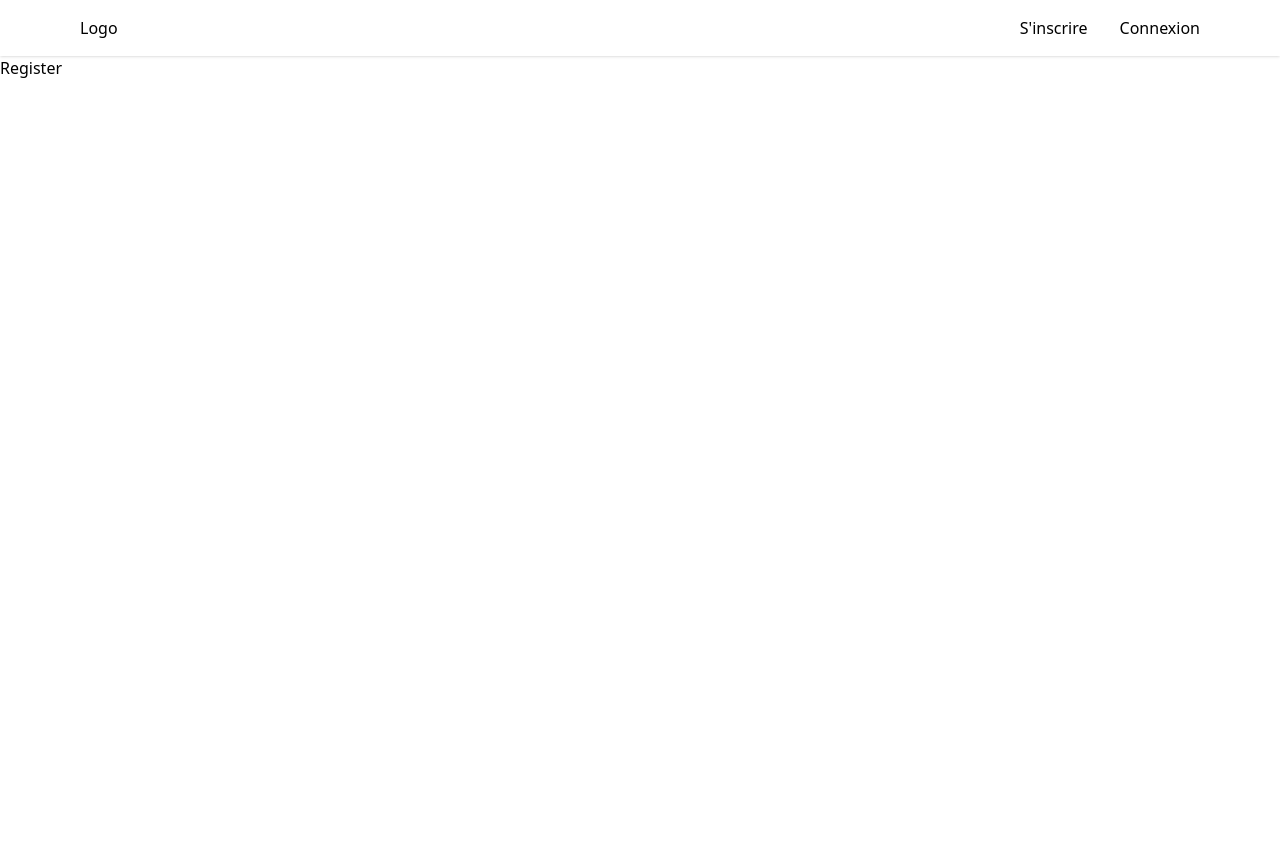
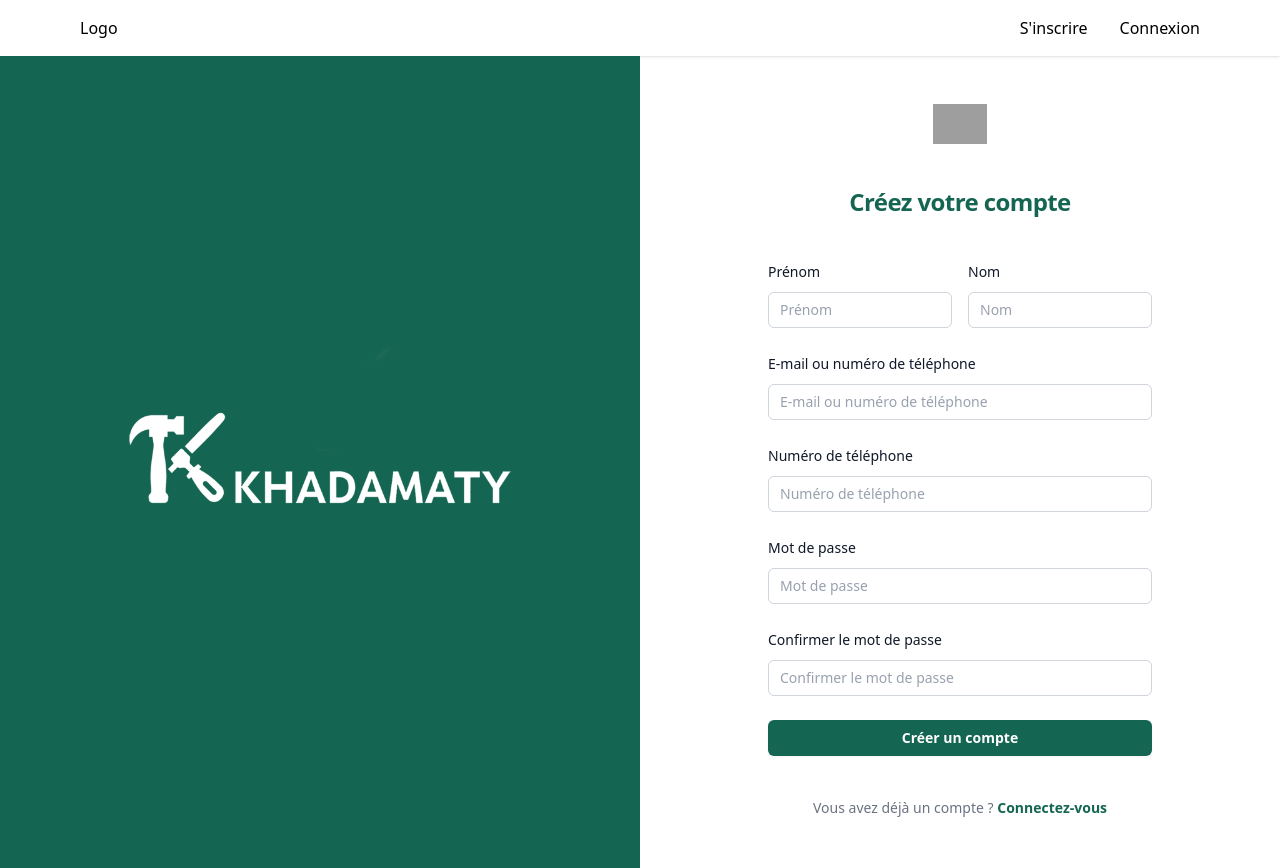
Before and after one commit to aminebk99/khadamaty, a React (Vite) app: page /signup in a window 1280 px wide. Before the commit the page ends 800 px from the top, so only its background shows below. Built offline with nearby package versions, Linux system fonts and the light colour scheme; grey boxes are pictures that could not be loaded.

Commit message:
commit register

```diff
--- a/src/components/HomeComponents/CategoriesSlide.tsx
+++ b/src/components/HomeComponents/CategoriesSlide.tsx
@@ -32,6 +32,7 @@ function CategoriesSlide() {
           {visibleCategories.map((cat) => (
             <div className="p-2 shadow flex justify-center items-center" key={cat.id}>
               <h2 className="font-semibold">{cat.name}</h2>
+              {cat.icon}
             </div>
           ))}
         </div>
--- a/src/components/HomeComponents/Hero.tsx
+++ b/src/components/HomeComponents/Hero.tsx
@@ -1,7 +1,7 @@
 function Hero() {
   return (
     <div className="px-20 my-10">
-        <div className="rounded-2xl bg-green-700 h-[430px] flex flex-col justify-center items-center">
+      <div className="rounded-2xl bg-[#146551] h-[430px] flex flex-col justify-center items-center">
         <div className="w-2xl flex flex-col items-center">
           <h2 className="text-2xl font-bold text-white text-center">
             Trouvez l'artisan qu'il vous faut, en toute confiance et en quelques
@@ -14,13 +14,13 @@ function Hero() {
               type="search"
               placeholder="Recherchez un service..."
             />
-              <button className="absolute right-2 top-1/2 -translate-y-1/2 p-2 rounded bg-emerald-100 shadow">
+            <button className="absolute right-2 top-1/2 -translate-y-1/2 p-2 rounded bg-[#146551] shadow">
               <svg
                 width="16"
                 height="16"
                 viewBox="0 0 16 16"
                 xmlns="http://www.w3.org/2000/svg"
-                  fill="currentFill"
+                fill="white"
               >
                 <path d="m15.89 14.653-3.793-3.794a.37.37 0 0 0-.266-.109h-.412A6.499 6.499 0 0 0 6.5 0C2.91 0 0 2.91 0 6.5a6.499 6.499 0 0 0 10.75 4.919v.412c0 .1.04.194.11.266l3.793 3.794a.375.375 0 0 0 .531 0l.707-.707a.375.375 0 0 0 0-.53ZM6.5 11.5c-2.763 0-5-2.238-5-5 0-2.763 2.237-5 5-5 2.762 0 5 2.237 5 5 0 2.762-2.238 5-5 5Z"></path>
               </svg>
--- a/src/components/LoginForm.tsx
+++ b/src/components/LoginForm.tsx
@@ -29,7 +29,7 @@ function LoginForm() {
                   type="email"
                   required
                   autoComplete="email"
-                  className="block w-full rounded-md bg-white px-3 py-1.5 text-base text-gray-900 outline-1 -outline-offset-1 outline-gray-300 placeholder:text-gray-400 focus:outline-2 focus:-outline-offset-2 focus:outline-indigo-600 sm:text-sm/6"
+                  className="block w-full rounded-md bg-white px-3 py-1.5 text-base text-gray-900 outline-1 -outline-offset-1 outline-gray-300 placeholder:text-gray-400 focus:outline-2 focus:-outline-offset-2 focus:outline-[#146551] sm:text-sm/6"
                 />
               </div>
             </div>
@@ -53,7 +53,7 @@ function LoginForm() {
                   placeholder="Mot de passe"
                   required
                   autoComplete="current-password"
-                  className="block w-full rounded-md bg-white px-3 py-1.5 text-base text-gray-900 outline-1 -outline-offset-1 outline-gray-300 placeholder:text-gray-400 focus:outline-2 focus:-outline-offset-2 focus:outline-indigo-600 sm:text-sm/6"
+                  className="block w-full rounded-md bg-white px-3 py-1.5 text-base text-gray-900 outline-1 -outline-offset-1 outline-gray-300 placeholder:text-gray-400 focus:outline-2 focus:-outline-offset-2 focus:outline-[#146551] sm:text-sm/6"
                 />
               </div>
             </div>
--- /dev/null
+++ b/src/components/RegisterForm.tsx
@@ -0,0 +1,143 @@
+import { Link } from "react-router-dom"
+
+function RegisterForm() {
+  return (
+    <div className="flex min-h-full flex-1 flex-col justify-center px-6 py-12 lg:px-8">
+      <div className="sm:mx-auto sm:w-full sm:max-w-sm">
+        <img
+          alt="Your Company"
+          src="https://tailwindui.com/plus/img/logos/mark.svg?color=%23146551&shade=600"
+          className="mx-auto h-10 w-auto"
+        />
+        <h2 className="mt-10 text-center text-2xl/9 font-bold tracking-tight text-[#146551]">
+          Créez votre compte
+        </h2>
+      </div>
+
+      <div className="mt-10 sm:mx-auto sm:w-full sm:max-w-sm">
+        <form action="#" method="POST" className="space-y-6">
+          <div className="flex space-x-4">
+            <div className="flex-1">
+              <label htmlFor="firstname" className="block text-sm/6 font-medium text-gray-900">
+                Prénom
+              </label>
+              <div className="mt-2">
+                <input
+                  id="firstname"
+                  placeholder="Prénom"
+                  name="firstname"
+                  type="text"
+                  required
+                  autoComplete="given-name"
+                  className="block w-full rounded-md bg-white px-3 py-1.5 text-base text-gray-900 outline-1 -outline-offset-1 outline-gray-300 placeholder:text-gray-400 focus:outline-2 focus:-outline-offset-2 focus:outline-[#146551] sm:text-sm/6"
+                />
+              </div>
+            </div>
+            <div className="flex-1">
+              <label htmlFor="lastname" className="block text-sm/6 font-medium text-gray-900">
+                Nom
+              </label>
+              <div className="mt-2">
+                <input
+                  id="lastname"
+                  placeholder="Nom"
+                  name="lastname"
+                  type="text"
+                  required
+                  autoComplete="family-name"
+                  className="block w-full rounded-md bg-white px-3 py-1.5 text-base text-gray-900 outline-1 -outline-offset-1 outline-gray-300 placeholder:text-gray-400 focus:outline-2 focus:-outline-offset-2 focus:outline-[#146551] sm:text-sm/6"
+                />
+              </div>
+            </div>
+          </div>
+
+          <div>
+            <label htmlFor="email" className="block text-sm/6 font-medium text-gray-900">
+              E-mail ou numéro de téléphone
+            </label>
+            <div className="mt-2">
+              <input
+                id="email"
+                placeholder="E-mail ou numéro de téléphone"
+                name="email"
+                type="email"
+                required
+                autoComplete="email"
+                className="block w-full rounded-md bg-white px-3 py-1.5 text-base text-gray-900 outline-1 -outline-offset-1 outline-gray-300 placeholder:text-gray-400 focus:outline-2 focus:-outline-offset-2 focus:outline-[#146551] sm:text-sm/6"
+              />
+            </div>
+          </div>
+
+          <div>
+            <label htmlFor="phone" className="block text-sm/6 font-medium text-gray-900">
+              Numéro de téléphone
+            </label>
+            <div className="mt-2">
+              <input
+                id="phone"
+                placeholder="Numéro de téléphone"
+                name="phone"
+                type="tel"
+                required
+                autoComplete="tel"
+                className="block w-full rounded-md bg-white px-3 py-1.5 text-base text-gray-900 outline-1 -outline-offset-1 outline-gray-300 placeholder:text-gray-400 focus:outline-2 focus:-outline-offset-2 focus:outline-[#146551] sm:text-sm/6"
+              />
+            </div>
+          </div>
+
+          <div>
+            <label htmlFor="password" className="block text-sm/6 font-medium text-gray-900">
+              Mot de passe
+            </label>
+            <div className="mt-2">
+              <input
+                id="password"
+                name="password"
+                type="password"
+                placeholder="Mot de passe"
+                required
+                autoComplete="current-password"
+                className="block w-full rounded-md bg-white px-3 py-1.5 text-base text-gray-900 outline-1 -outline-offset-1 outline-gray-300 placeholder:text-gray-400 focus:outline-2 focus:-outline-offset-2 focus:outline-[#146551] sm:text-sm/6"
+              />
+            </div>
+          </div>
+
+          <div>
+            <label htmlFor="confirm-password" className="block text-sm/6 font-medium text-gray-900">
+              Confirmer le mot de passe
+            </label>
+            <div className="mt-2">
+              <input
+                id="confirm-password"
+                name="confirm-password"
+                type="password"
+                placeholder="Confirmer le mot de passe"
+                required
+                autoComplete="new-password"
+                className="block w-full rounded-md bg-white px-3 py-1.5 text-base text-gray-900 outline-1 -outline-offset-1 outline-gray-300 placeholder:text-gray-400 focus:outline-2 focus:-outline-offset-2 focus:outline-[#146551] sm:text-sm/6"
+              />
+            </div>
+          </div>
+
+          <div>
+            <button
+              type="submit"
+              className="flex w-full justify-center rounded-md bg-[#146551] px-3 py-1.5 text-sm/6 font-semibold text-white shadow-xs hover:bg-[#0f4a3c] focus-visible:outline-2 focus-visible:outline-offset-2 focus-visible:outline-indigo-600"
+            >
+              Créer un compte
+            </button>
+          </div>
+        </form>
+
+        <p className="mt-10 text-center text-sm/6 text-gray-500">
+          Vous avez déjà un compte ?{" "}
+          <Link to="/login" className="font-semibold text-[#146551] hover:text-[#0f4a3c]">
+            Connectez-vous
+          </Link>
+        </p>
+      </div>
+    </div>
+  )
+}
+
+export default RegisterForm
--- a/src/pages/RegisterPage.tsx
+++ b/src/pages/RegisterPage.tsx
@@ -1,10 +1,20 @@
 import Header from "../components/Header";
+import RegisterForm from "../components/RegisterForm";
+import logo from "../assets/khadamatylogopng.png"
 
 function RegisterPage() {
   return (
     <div>
       <Header />
-      <h1>Register</h1>
+      <div className="grid grid-cols-1 xl:grid-cols-2 h-screen">
+        {/* Hide the logo on medium screens and show it only on xl screens */}
+        <div className="hidden xl:flex bg-[#146551] items-center justify-center">
+          <img src={logo} alt={logo} />
+        </div>
+        <div className=" flex items-center justify-center">
+          <RegisterForm />
+        </div>
+      </div>
     </div>
   );
 }
```
Also changed, not shown: src/pages/ErrorPage.tsx (+25 -5 lines). Lines whose indentation alone changed are shown as unchanged.
